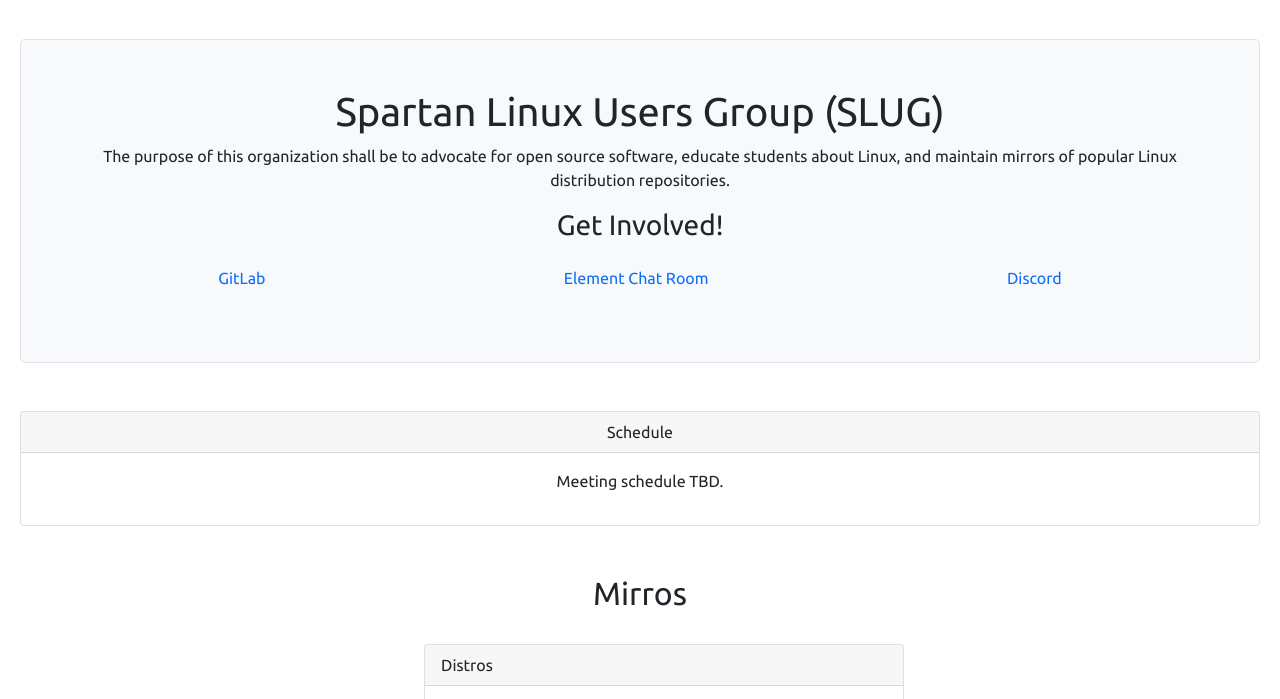
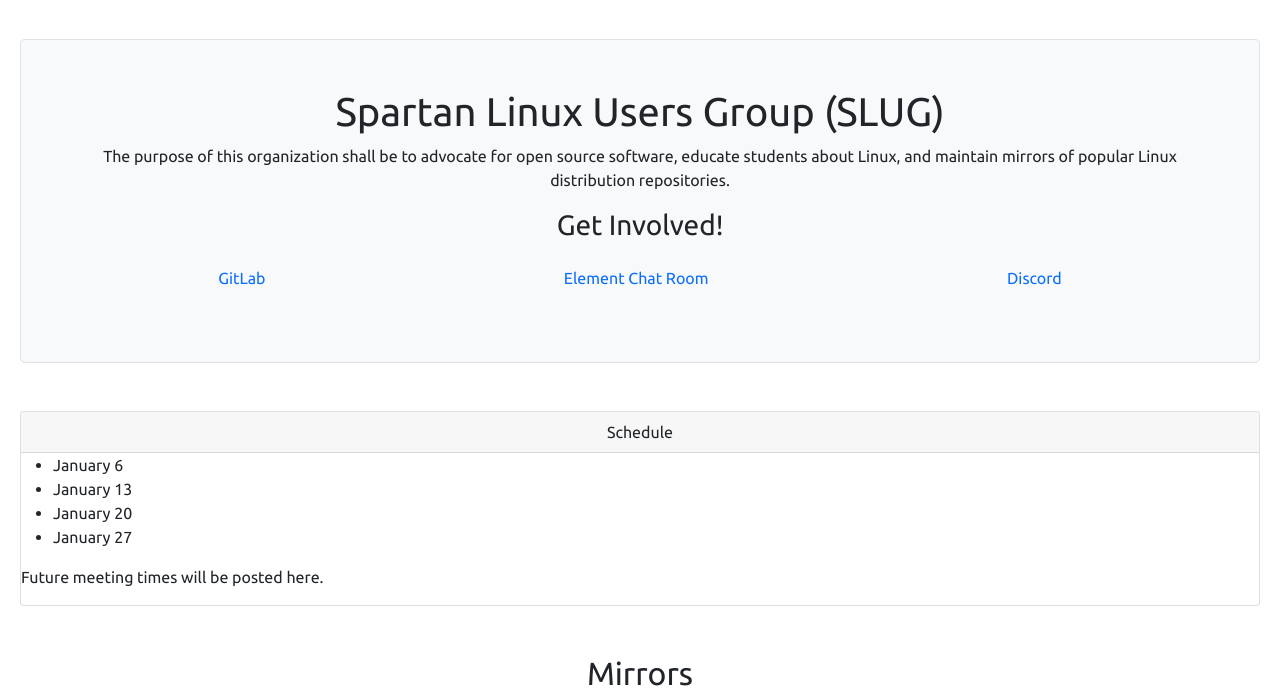
Before and after one commit to zschultz00/framework-challenge, a plain HTML site: page index.html in a window 1280 px wide. Shown: the part 85-784 px from the top of the page. Drawn offline with nearby package versions, Linux system fonts and the light colour scheme.

Commit message:
schedule

```diff
--- a/index.html
+++ b/index.html
@@ -87,7 +87,13 @@
                 <div class="card-header text-center">
                     Schedule
                 </div>
-                <p class="p-3 text-center">Meeting schedule TBD.</p>
+                <ul>
+                    <li>January 6</li>
+                    <li>January 13</li>
+                    <li>January 20</li>
+                    <li>January 27</li>
+                </ul>
+                <p>Future meeting times will be posted here.</p>
             </div>
         </div>
     </div>
@@ -96,7 +102,7 @@
     <!-- Distros -->
 
     <div class="row">
-        <h2 class="text-center">Mirros</h2>
+        <h2 class="text-center">Mirrors</h2>
 
         <div class="row m-4">
             <div class="col d-flex justify-content-center">
```
